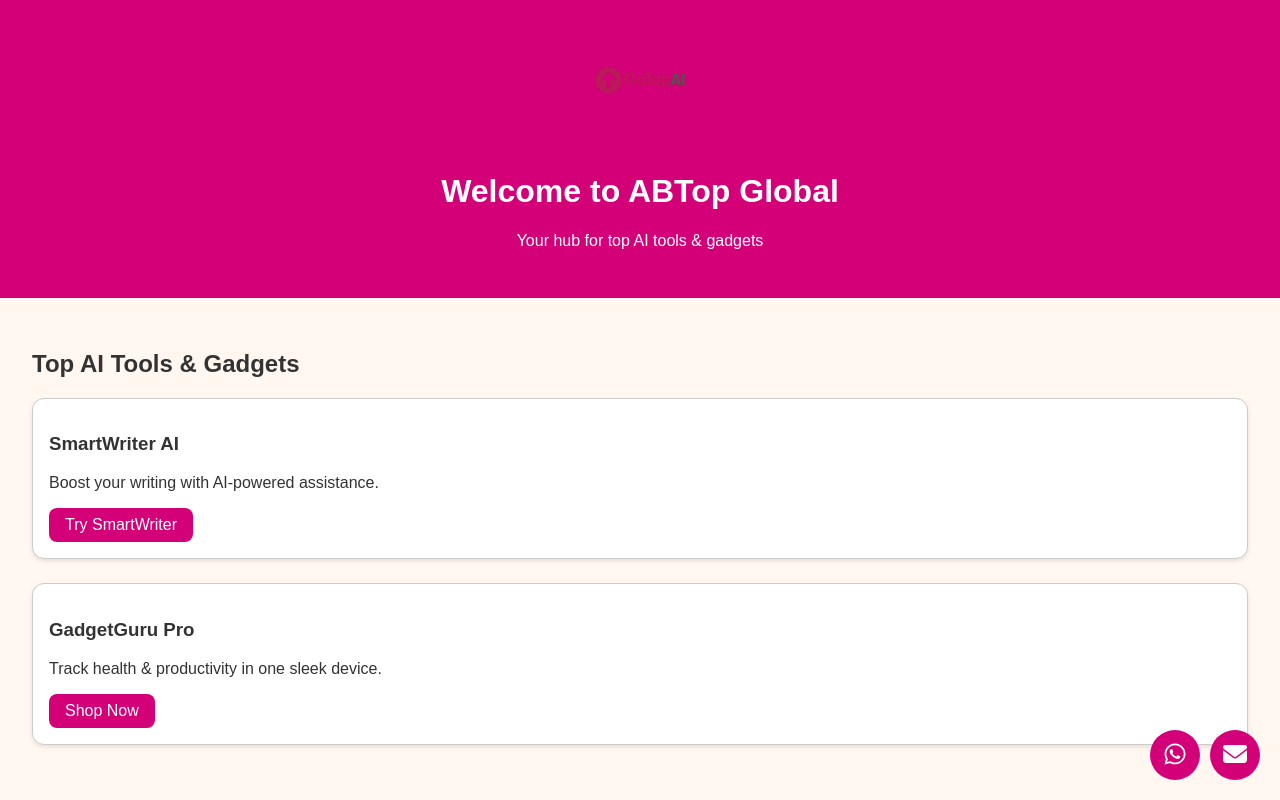
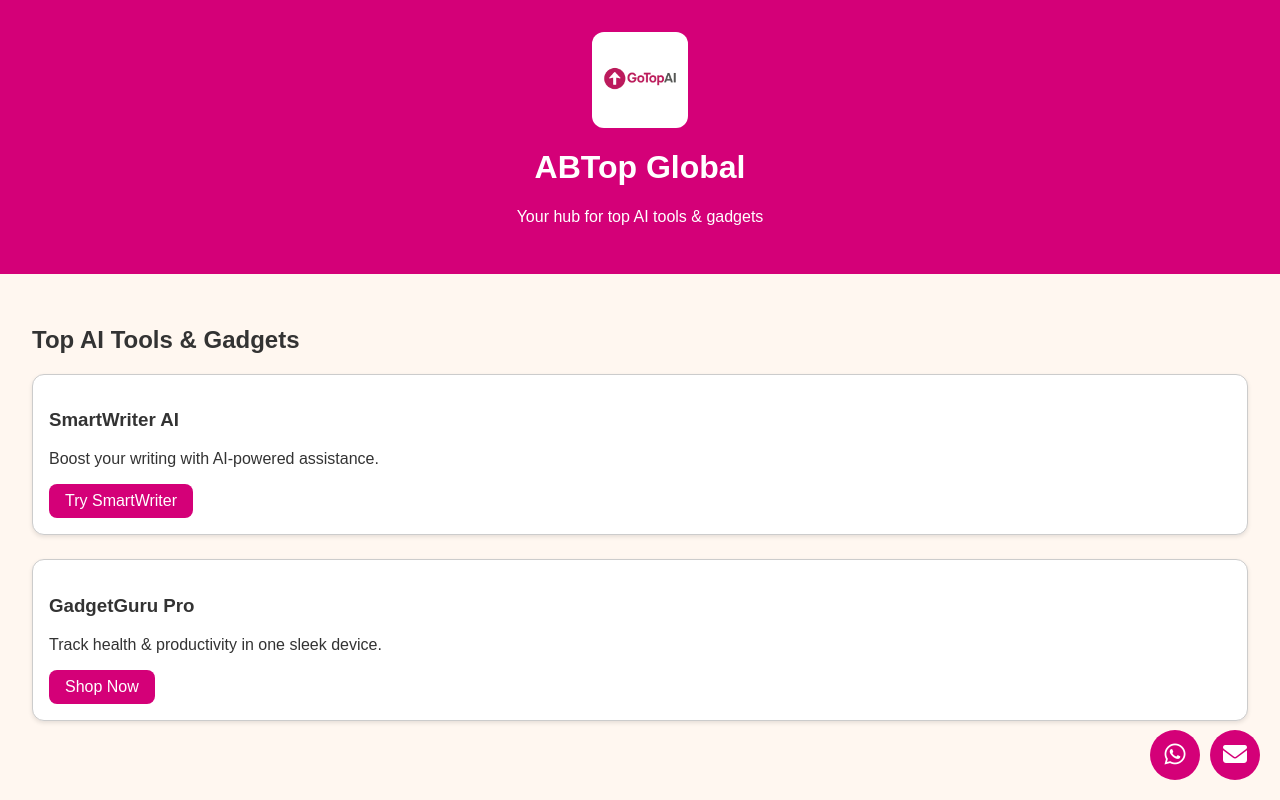
Before and after one commit to Abtopreal/gotopglobal, a plain HTML site: page index.html in a window 1280 px wide. Shown: the top 800 px of the page. Drawn offline with Linux system fonts and the light colour scheme.

Commit message:
Update index.html

```diff
--- a/index.html
+++ b/index.html
@@ -10,10 +10,10 @@
 </head>
 <body>
     <header>
-        <img src="logo.png" alt="GotopGlobal Logo" class="logo">
-        <h1>Welcome to ABTop Global</h1>
-        <p>Your hub for top AI tools & gadgets</p>
-    </header>
+  <img src="logo.png" alt="GoTop AI Logo" style="height: 80px; display: block; margin: 0 auto; background: white; padding: 8px; border-radius: 12px;" />
+  <h1>ABTop Global</h1>
+  <p>Your hub for top AI tools & gadgets</p>
+</header>
 
     <section class="intro">
         <h2>Top AI Tools & Gadgets</h2>
```
